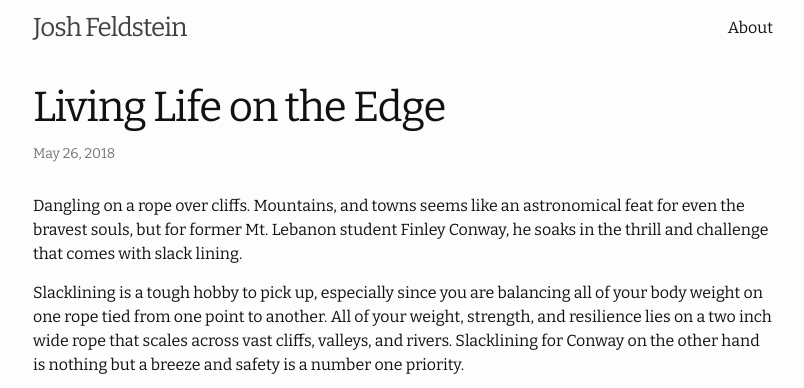
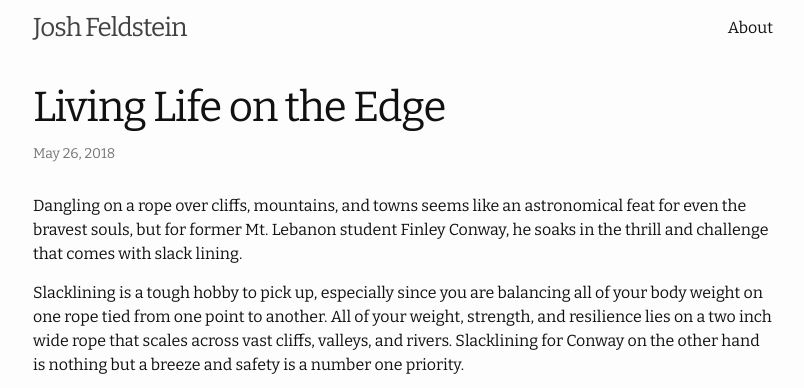
Before and after one commit to joshfeldstein/joshfeldstein.github.io, a Jekyll site: the page built from _posts/2018-05-25-life-on-the-edge.markdown, in a window 1280 px wide. Shown: the top 388 px of the page, without its empty margins (237-1041 px from the left). Built offline with Jekyll 4.4.1, drawn with Linux system fonts in a browser that asks for light colours.

```diff
--- a/_posts/2018-05-25-life-on-the-edge.markdown
+++ b/_posts/2018-05-25-life-on-the-edge.markdown
@@ -4,7 +4,7 @@ title:  "Living Life on the Edge"
 date:   2018-05-25 20:43:50 -0500
 categories:
 ---
-Dangling on a rope over cliffs. Mountains, and towns seems like an astronomical feat for even the bravest souls, but for former Mt. Lebanon student Finley Conway, he soaks in the thrill and challenge that comes with slack lining.
+Dangling on a rope over cliffs, mountains, and towns seems like an astronomical feat for even the bravest souls, but for former Mt. Lebanon student Finley Conway, he soaks in the thrill and challenge that comes with slack lining.
 
 Slacklining is a tough hobby to pick up, especially since you are balancing all of your body weight on one rope tied from one point to another. All of your weight, strength, and resilience lies on a two inch wide rope that scales across vast cliffs, valleys, and rivers. Slacklining for Conway on the other hand is nothing but a breeze and safety is a number one priority.
 
```
